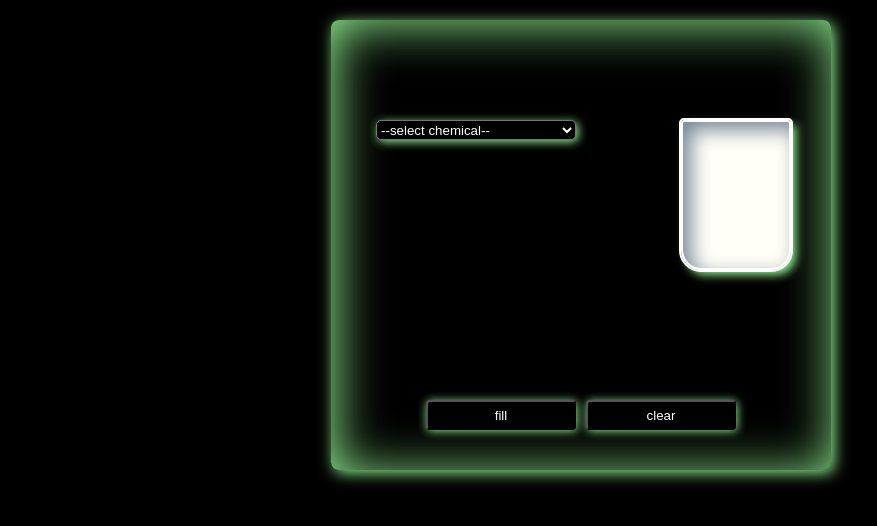
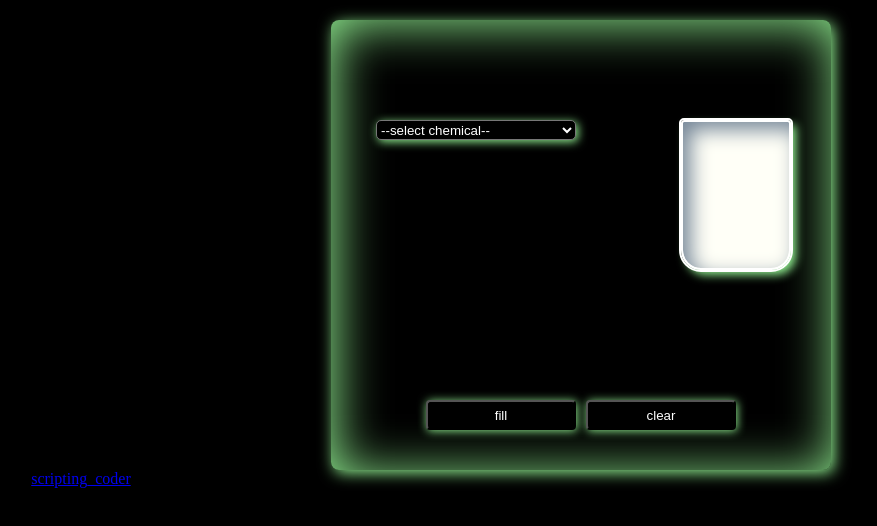
Before and after one commit to hellodev-2006/scripting-coder, a plain HTML site: page projects/chemcolor/index.html in a window 1280 px wide. Shown: the whole page, without its empty margins (59-936 px from the left). Drawn offline with Linux system fonts and the light colour scheme.

Commit message:
Update index.html

```diff
--- a/projects/chemcolor/index.html
+++ b/projects/chemcolor/index.html
@@ -45,7 +45,7 @@
 <!-- 	<div class="chem"></div>
 	<div class="chem"></div>
 	<div class="chem"></div> -->
-
+developed by:<a href="https://www.instagram.com/scripting_coder/">scripting_coder</a>
 </body>
 <script type="text/javascript" src="chemicals.js"></script>
 </html>
```
